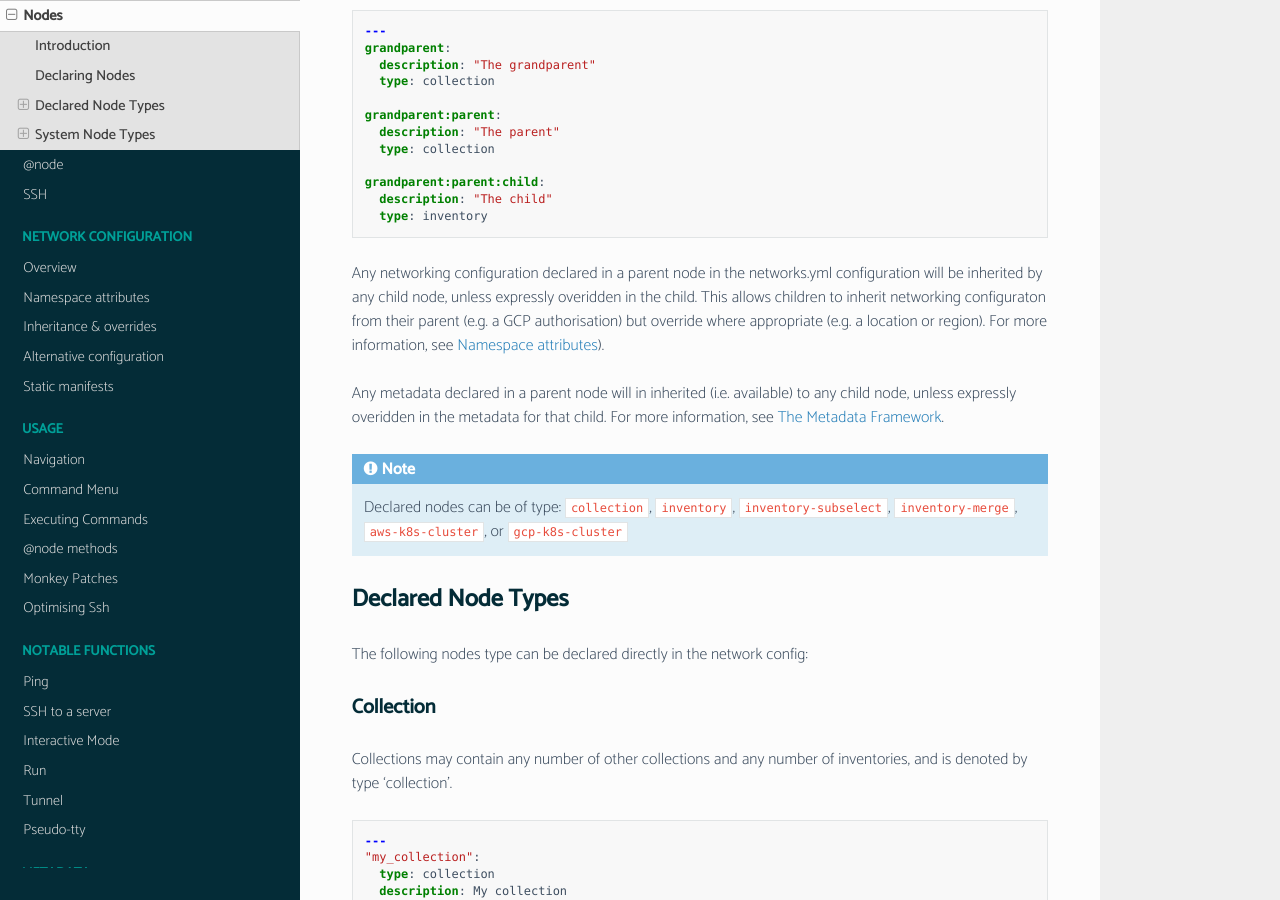
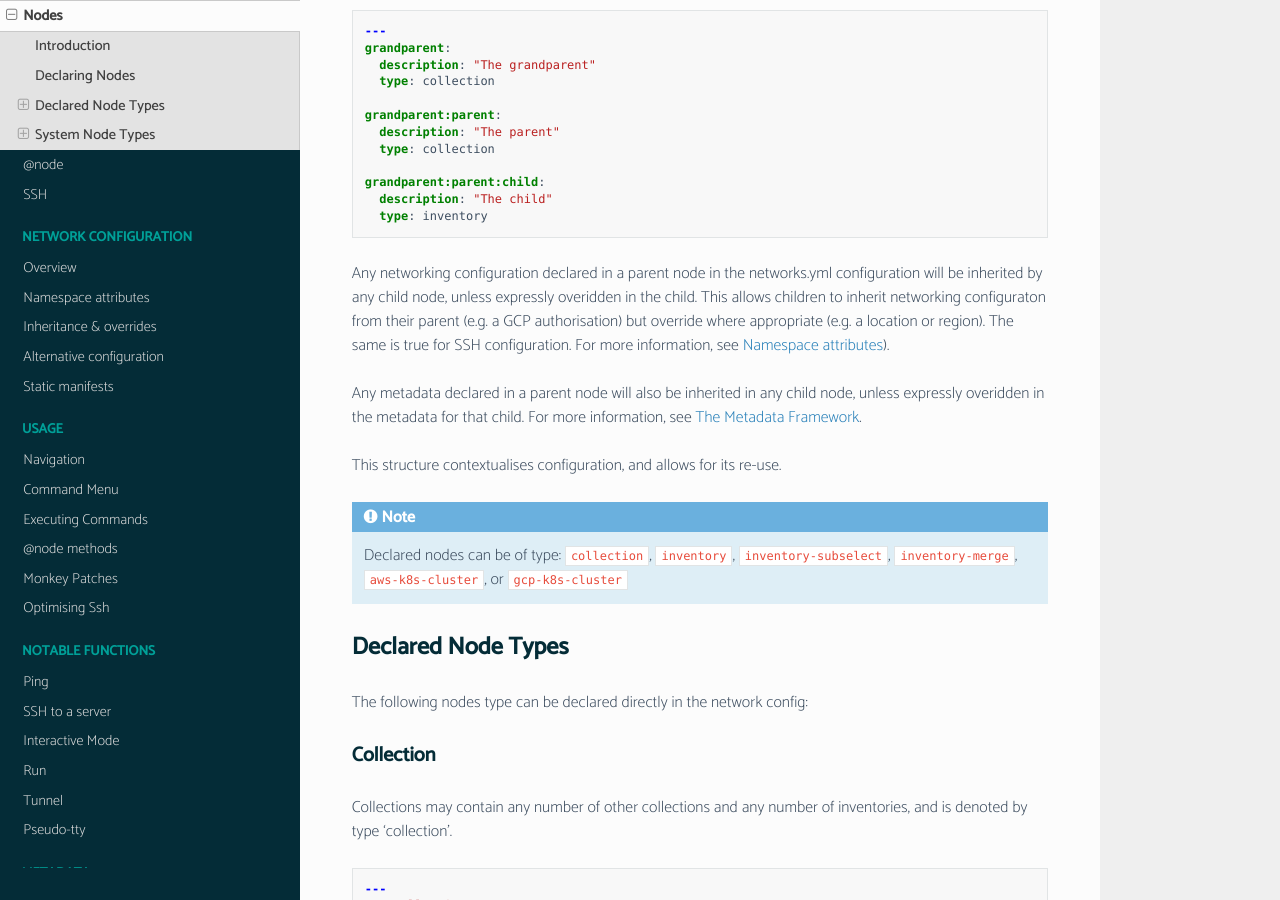
Before and after one commit to webzakimbo/bcome-read-the-docs, a Sphinx documentation site: the page built from docs/source/core-concepts/nodes.rst, in a window 1280 px wide and 900 px high, scrolled down 920 px. Built offline with Sphinx 7.4.7 and the Read the Docs theme 2.0.0, drawn with Linux system fonts in a browser that asks for light colours; pages that are not in the unit, such as notebooks, are missing from menus.

Commit message:
Improved nodes doc

```diff
--- a/docs/source/core-concepts/nodes.rst
+++ b/docs/source/core-concepts/nodes.rst
@@ -49,9 +49,11 @@
      description: "The child"
      type: inventory
 
-Any networking configuration declared in a parent node in the networks.yml configuration will be inherited by any child node, unless expressly overidden in the child. This allows children to inherit networking configuraton from their parent (e.g. a GCP authorisation) but override where appropriate (e.g. a location or region). For more information, see :doc:`../network/network-configuration-attributes`).
+Any networking configuration declared in a parent node in the networks.yml configuration will be inherited by any child node, unless expressly overidden in the child. This allows children to inherit networking configuraton from their parent (e.g. a GCP authorisation) but override where appropriate (e.g. a location or region).  The same is true for SSH configuration. For more information, see :doc:`../network/network-configuration-attributes`).
 
-Any metadata declared in a parent node will in inherited (i.e. available) to any child node, unless expressly overidden in the metadata for that child. For more information, see :doc:`../metadata/metadata-framework`.
+Any metadata declared in a parent node will also be inherited in any child node, unless expressly overidden in the metadata for that child. For more information, see :doc:`../metadata/metadata-framework`.
+
+This structure contextualises configuration, and allows for its re-use.
 
 .. note::
 
```
